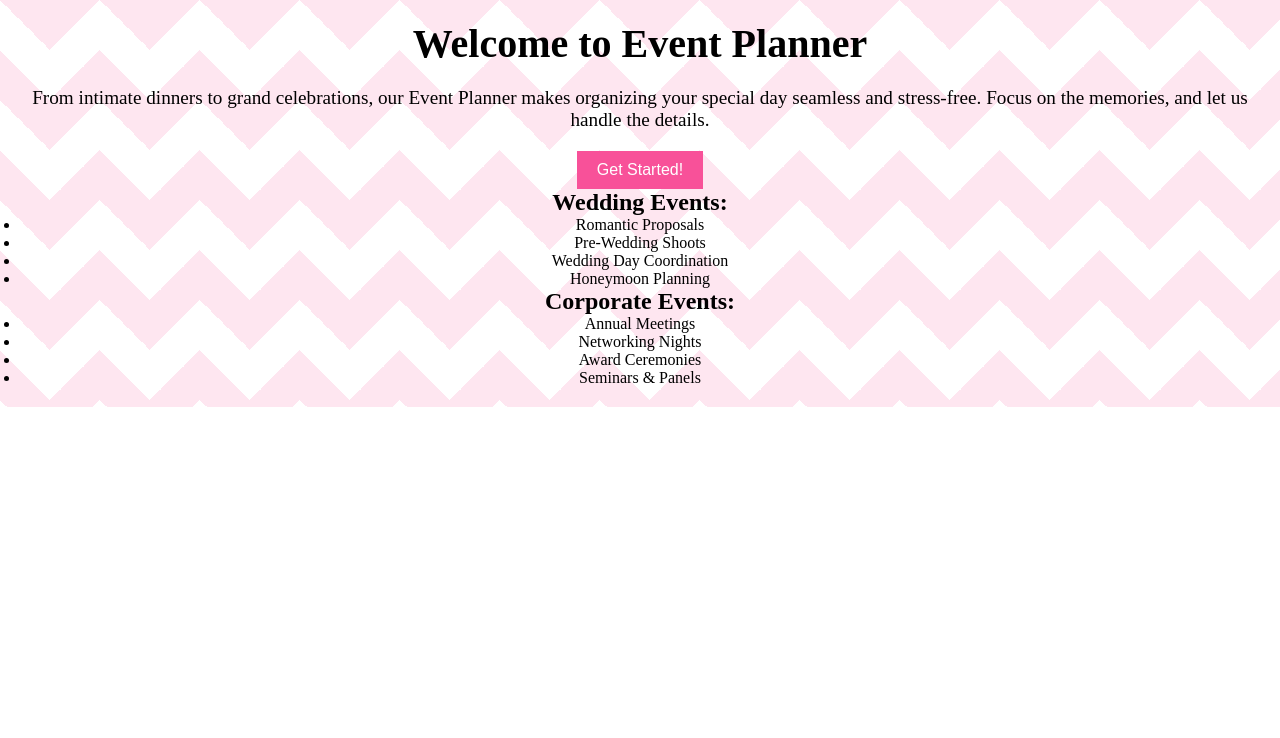
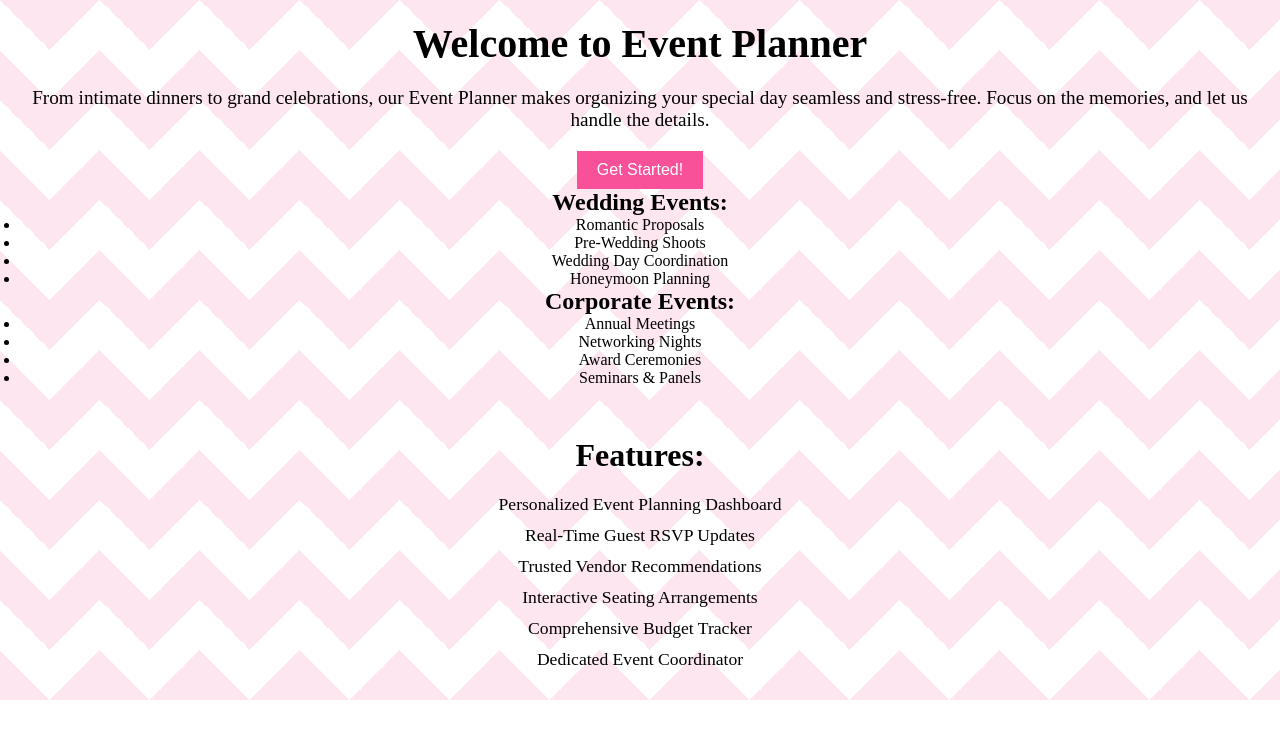
Before and after one commit to selwyntaloza06/event-planner, a React (Vite) app: page / in a window 1280 px wide. Shown: the top 738 px of the page. Built offline with nearby package versions, Linux system fonts and the light colour scheme.

Commit message:
third section "features" added

```diff
--- a/src/Components/EventPlanner.jsx
+++ b/src/Components/EventPlanner.jsx
@@ -31,7 +31,18 @@ const EventPlanner = () => {
           <li>Seminars & Panels</li>
         </ul>
       </section>
-      <section></section>
+      <section className="features">
+        <h2>Features:</h2>
+
+        <ul>
+          <li>Personalized Event Planning Dashboard</li>
+          <li>Real-Time Guest RSVP Updates</li>
+          <li>Trusted Vendor Recommendations</li>
+          <li>Interactive Seating Arrangements</li>
+          <li>Comprehensive Budget Tracker</li>
+          <li>Dedicated Event Coordinator</li>
+        </ul>
+      </section>
       <section></section>
       <section></section>
     </div>
```
